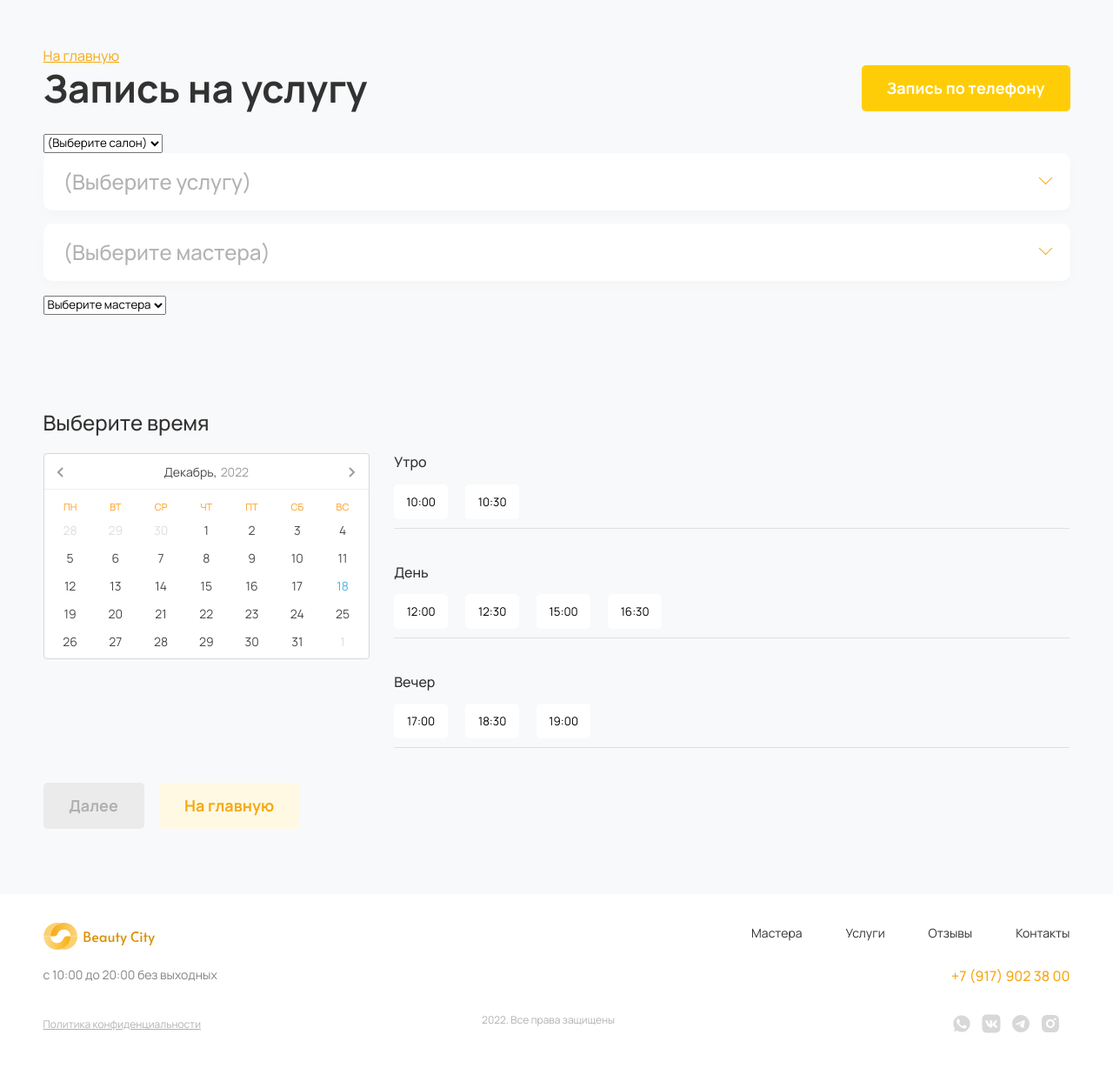
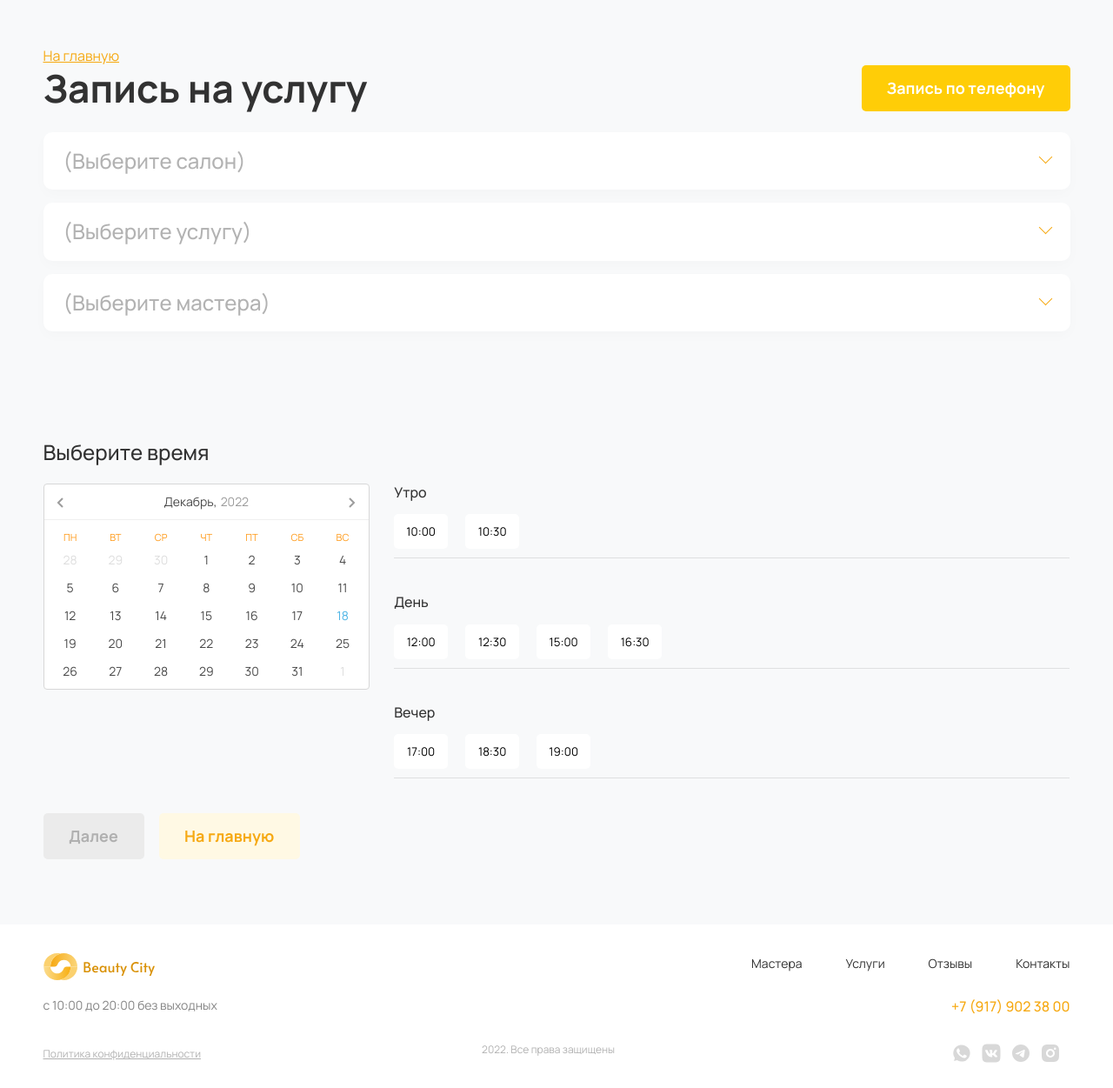
Before and after one commit to alexSmkh/BeautyCity, a Django app: page /service in a window 1280 px wide. Shown: the part 79-1330 px from the top of the page at 87% size. Before the commit the page ends 1267 px from the top, so only its background shows below. Run offline with Django 3.2, Linux system fonts and the light colour scheme; data that the repository does not hold is empty; parts of the project's set-up code (start-up, migrations or seed data) failed here and were passed over; some libraries are stand-ins or nearby versions.

Commit message:
Revert "JUST HELP ME PLEEEEASE"
This reverts commit c2d6f1e7f87cb6ce9eeead3cd68f4dbd571ce584.

```diff
--- a/beauty/urls.py
+++ b/beauty/urls.py
@@ -1,5 +1,5 @@
 from django.urls import path
-from beauty.views import index, service, service_finally, notes, masters
+from beauty.views import index, service, service_finally, notes
 
 app_name = 'beauty'
 
@@ -7,6 +7,5 @@ urlpatterns = [
     path('', index, name='index'),
     path('service', service, name='service'),
     path('service_finally', service_finally, name='service_finally'),
-    path('notes', notes, name='notes'),
-    path('masters/', masters, name='masters')
+    path('notes', notes, name='notes')
 ]
--- a/beauty/views.py
+++ b/beauty/views.py
@@ -1,5 +1,5 @@
 from django.shortcuts import render, redirect
-from .models import Salon, Procedure, Employee, Feedback, Category
+from .models import Salon, Procedure, Employee, Feedback
 from users.forms import UserToCallForm
 
 
@@ -14,7 +14,6 @@ def index(request):
         'employees': employees,
         'feedbacks': feedbacks
     }
-
     if request.method == 'POST':
         form = UserToCallForm(request.POST)
         if form.is_valid():
@@ -30,34 +29,12 @@ def index(request):
 
 def service(request):
     salons = Salon.objects.all()
-    categories = Category.objects.all()
-    service_items = []
-
     context = {
         'salons': salons,
     }
 
-    for category in categories:
-        service_item = {
-            category.name: {procedure.name: procedure.price for procedure in category.procedure.all()}
-        }
-        service_items.append(service_item)
-
-    context['service_items'] = service_items
-
     return render(request, 'beauty/service.html', context)
 
-
-def masters(request):
-    salon = request.GET.get('salons')
-    print(salon)
-    employees = Employee.objects.filter(salon__salon_name=salon)
-    print(employees)
-    context = {
-            'employees': employees,
-        }
-
-    return render(request, 'beauty/master.html', context)
 
 def service_finally(request):
     return render(request, 'beauty/serviceFinally.html')
--- a/requirements.txt
+++ b/requirements.txt
@@ -5,4 +5,3 @@ dj-database-url==1.2.0
 django-phonenumber-field[phonenumbers]==7.0.1
 Pillow==9.3.0
 requests==2.28.1
-django-extensions==3.1.3
--- a/static/beauty/js/main.js
+++ b/static/beauty/js/main.js
@@ -150,7 +150,166 @@ $(document).ready(function() {
 		thisAddress = $(this).find('> .accordion__block_address').text()
 
 
+		if(thisName === 'BeautyCity Пушкинская') {
+			$('.service__masters > .panel').html(`
+				<div class="accordion__block fic">
+						  	<div class="accordion__block_elems fic">
+							  	<img src="img/masters/avatar/all.svg" alt="avatar" class="accordion__block_img">
+							  	<div class="accordion__block_master">Любой мастер</div>
+						  	</div>
+						  </div>
+						  <div class="accordion__block fic">
+						  	<div class="accordion__block_elems fic">
+							  	<img src="img/masters/avatar/pushkinskaya/1.svg" alt="avatar" class="accordion__block_img">
+							  	<div class="accordion__block_master">Елизавета Лапина</div>
+						  	</div>
+						  	<div class="accordion__block_prof">Мастер маникюра</div>
+						  </div>
+						  <div class="accordion__block fic">
+						  	<div class="accordion__block_elems fic">
+							  	<img src="img/masters/avatar/pushkinskaya/2.svg" alt="avatar" class="accordion__block_img">
+							  	<div class="accordion__block_master">Анна Сергеева</div>
+						  	</div>
+						  	<div class="accordion__block_prof">Парикмахер</div>
+						  </div>
+						  <div class="accordion__block fic">
+						  	<div class="accordion__block_elems fic">
+							  	<img src="img/masters/avatar/pushkinskaya/3.svg" alt="avatar" class="accordion__block_img">
+							  	<div class="accordion__block_master">Ева Колесова</div>
+						  	</div>
+						  	<div class="accordion__block_prof">Визажист</div>
+						  </div>
+						  <div class="accordion__block fic">
+						  	<div class="accordion__block_elems fic">
+							  	<img src="img/masters/avatar/pushkinskaya/4.svg" alt="avatar" class="accordion__block_img">
+							  	<div class="accordion__block_master">Мария Суворова</div>
+						  	</div>
+						  	<div class="accordion__block_prof">Стилист</div>
+						  </div>
+						  <div class="accordion__block fic">
+						  	<div class="accordion__block_elems fic">
+							  	<img src="img/masters/avatar/pushkinskaya/5.svg" alt="avatar" class="accordion__block_img">
+							  	<div class="accordion__block_master">Мария Максимова</div>
+						  	</div>
+						  	<div class="accordion__block_prof">Визажист</div>
+						  </div>
+						  <div class="accordion__block fic">
+						  	<div class="accordion__block_elems fic">
+							  	<img src="img/masters/avatar/pushkinskaya/6.svg" alt="avatar" class="accordion__block_img">
+							  	<div class="accordion__block_master">Анастасия Сергеева</div>
+						  	</div>
+						  	<div class="accordion__block_prof">Визажист</div>
+						  </div>
+			`)
+			// $('.service__masters div[data-masters="Pushkinskaya"]').addClass('vib')
+		}
+		console.log(thisName)
+		if(thisName === 'BeautyCity Ленина') {
 
+			$('.service__masters > .panel').html(`
+				<div class="accordion__block fic">
+						  	<div class="accordion__block_elems fic">
+							  	<img src="img/masters/avatar/all.svg" alt="avatar" class="accordion__block_img">
+							  	<div class="accordion__block_master">Любой мастер</div>
+						  	</div>
+						  </div>
+						  <div class="accordion__block fic">
+						  	<div class="accordion__block_elems fic">
+							  	<img src="img/masters/avatar/lenina/1.svg" alt="avatar" class="accordion__block_img">
+							  	<div class="accordion__block_master">Дарья Мартынова</div>
+						  	</div>
+						  	<div class="accordion__block_prof">Мастер маникюра</div>
+						  </div>
+						  <div class="accordion__block fic">
+						  	<div class="accordion__block_elems fic">
+							  	<img src="img/masters/avatar/lenina/2.svg" alt="avatar" class="accordion__block_img">
+							  	<div class="accordion__block_master">Амина Абрамова</div>
+						  	</div>
+						  	<div class="accordion__block_prof">Парикмахер</div>
+						  </div>
+						  <div class="accordion__block fic">
+						  	<div class="accordion__block_elems fic">
+							  	<img src="img/masters/avatar/lenina/3.svg" alt="avatar" class="accordion__block_img">
+							  	<div class="accordion__block_master">Милана Романова</div>
+						  	</div>
+						  	<div class="accordion__block_prof">Визажист</div>
+						  </div>
+						  <div class="accordion__block fic">
+						  	<div class="accordion__block_elems fic">
+							  	<img src="img/masters/avatar/lenina/4.svg" alt="avatar" class="accordion__block_img">
+							  	<div class="accordion__block_master">Диана Чернова</div>
+						  	</div>
+						  	<div class="accordion__block_prof">Стилист</div>
+						  </div>
+						  <div class="accordion__block fic">
+						  	<div class="accordion__block_elems fic">
+							  	<img src="img/masters/avatar/lenina/5.svg" alt="avatar" class="accordion__block_img">
+							  	<div class="accordion__block_master">Полина Лукьянова</div>
+						  	</div>
+						  	<div class="accordion__block_prof">Визажист</div>
+						  </div>
+						  <div class="accordion__block fic">
+						  	<div class="accordion__block_elems fic">
+							  	<img src="img/masters/avatar/lenina/6.svg" alt="avatar" class="accordion__block_img">
+							  	<div class="accordion__block_master">Вера Дмитриева</div>
+						  	</div>
+						  	<div class="accordion__block_prof">Визажист</div>
+						  </div>
+			`)
+		}
+
+		if(thisName === 'BeautyCity Красная') {
+			$('.service__masters > .panel').html(`
+				<div class="accordion__block fic">
+						  	<div class="accordion__block_elems fic">
+							  	<img src="img/masters/avatar/all.svg" alt="avatar" class="accordion__block_img">
+							  	<div class="accordion__block_master">Любой мастер</div>
+						  	</div>
+						  </div>
+						  <div class="accordion__block fic">
+						  	<div class="accordion__block_elems fic">
+							  	<img src="img/masters/avatar/krasnaya/1.svg" alt="avatar" class="accordion__block_img">
+							  	<div class="accordion__block_master">Зоя Матвеева</div>
+						  	</div>
+						  </div>
+						  <div class="accordion__block fic">
+						  	<div class="accordion__block_elems fic">
+							  	<img src="img/masters/avatar/krasnaya/2.svg" alt="avatar" class="accordion__block_img">
+							  	<div class="accordion__block_master">Мария Родина</div>
+						  	</div>
+						  	<div class="accordion__block_prof">Мастер маникюра</div>
+						  </div>
+						  <div class="accordion__block fic">
+						  	<div class="accordion__block_elems fic">
+							  	<img src="img/masters/avatar/krasnaya/3.svg" alt="avatar" class="accordion__block_img">
+							  	<div class="accordion__block_master">Дарья Попова</div>
+						  	</div>
+						  	<div class="accordion__block_prof">Парикмахер</div>
+						  </div>
+						  <div class="accordion__block fic">
+						  	<div class="accordion__block_elems fic">
+							  	<img src="img/masters/avatar/krasnaya/4.svg" alt="avatar" class="accordion__block_img">
+							  	<div class="accordion__block_master">Ева Семенова</div>
+						  	</div>
+						  	<div class="accordion__block_prof">Визажист</div>
+						  </div>
+						  <div class="accordion__block fic">
+						  	<div class="accordion__block_elems fic">
+							  	<img src="img/masters/avatar/krasnaya/5.svg" alt="avatar" class="accordion__block_img">
+							  	<div class="accordion__block_master">Вера Романова</div>
+						  	</div>
+						  	<div class="accordion__block_prof">Стилист</div>
+						  </div>
+						  <div class="accordion__block fic">
+						  	<div class="accordion__block_elems fic">
+							  	<img src="img/masters/avatar/krasnaya/6.svg" alt="avatar" class="accordion__block_img">
+							  	<div class="accordion__block_master">Валерия Зуева</div>
+						  	</div>
+						  	<div class="accordion__block_prof">Визажист</div>
+						  </div>
+			`)
+
+		}
 
 		$(this).parent().parent().find('> button.active').addClass('selected').text(thisName + '  ' +thisAddress)
 		setTimeout(() => {
--- a/templates/beauty/base.html
+++ b/templates/beauty/base.html
@@ -17,8 +17,6 @@
 	<link rel="stylesheet" href="https://cdnjs.cloudflare.com/ajax/libs/slick-carousel/1.8.1/slick-theme.min.css" integrity="sha512-17EgCFERpgZKcm0j0fEq1YCJuyAWdz9KUtv1EjVuaOz8pDnh/0nZxmU6BBXwaaxqoi9PQXnRWqlcDB027hgv9A==" crossorigin="anonymous" referrerpolicy="no-referrer" />
     {%block css%}
     {% endblock %}
-    <!-- HTMX -->
-    <script src="https://unpkg.com/htmx.org@1.8.4" integrity="sha384-wg5Y/JwF7VxGk4zLsJEcAojRtlVp1FKKdGy1qN+OMtdq72WRvX/EdRdqg/LOhYeV" crossorigin="anonymous"></script>
 </head>
 <section id="mobMenu">
 			<div class="mobMenu">
--- a/templates/beauty/master.html
+++ /dev/null
@@ -1,15 +0,0 @@
-{% comment %} {% for employee in employees%}
-<div class="accordion__block fic" name="salons">
-    <div class="accordion__block_elems fic">
-        <img src="{{employee.avatar.url}}" alt="avatar" class="accordion__block_img">
-        <div class="accordion__block_master">{{employee.name}} {{employee.surname}}</div>
-    </div>
-    <div class="accordion__block_prof">{{employee.category.name}}</div>
-</div>
-{% endfor %} {% endcomment %}
-<select name="salon">
-    <option selected>Выберите мастера</option>
-    {% for employee in employees %}
-        <option value="{{employee.id}}">{{employee.name}}</option>
-    {% endfor %}
-</select>
--- a/templates/beauty/service.html
+++ b/templates/beauty/service.html
@@ -23,52 +23,103 @@
 				</div>
 
 				<form action="#" class="service__form">
+					<!-- <select name="selectSalon" id="" class="service__form_select">
+						<option value="" selected>(Выберите салон)</option>
+						<option value="salon1" >Салон 1</option>
+						<option value="salon2" >Салон 2</option>
+						<option value="salon3" >Салон 3</option>
+					</select> -->
 					<div class="service__form_block service__salons">
-					<select
-					name='salons'
-					hx-get="{% url 'beauty:masters' %}"
-					hx-trigger='change'
-					hx-targer='#masters'>
-					<button class="accordion"><option selected>(Выберите салон)</option></button>
+						<button class="accordion">(Выберите салон)</button>
 						<div class="panel">
 						{%for salon in salons%}
 						  <div class="accordion__block fic">
-								<option value="{{salon.salon_name}}">{{salon.salon_name}}</option>
+						  	<div class="accordion__block_intro">{{salon.salon_name}}</div>
 						  	<div class="accordion__block_address">{{salon.address}}</div>
 						  </div>
 						{% endfor %}
-					</select>
 					</div>
 					<div class="service__form_block service__services">
 						<button class="accordion">(Выберите услугу)</button>
 						<div class="panel">
-							{% for service_item in service_items%}
-								{% for category, procedure in service_item.items %}
-								<button class="accordion">{{category}}</button>
+							<button class="accordion">Парикмахерские услуги</button>
 						 	<div class="panel">
-									{% for procedure_category, procedure_price in procedure.items  %}
+
+							  	<!-- <div class="accordion__block_intro">Макияж</div> -->
 							  		<div class="accordion__block_items">
 							  			<div class="accordion__block_item fic">
-												<div class="accordion__block_item_intro"> {{procedure_category}}</div>
-												<div class="accordion__block_item_address">{{procedure_price}} ₽</div>
+							  				<div class="accordion__block_item_intro">Окрашивание волос</div>
+									  		<div class="accordion__block_item_address">5 000 ₽</div>
 							  			</div>
-										</div>
-									{% endfor %}
-								</div>
-								{% endfor %}
-							{% endfor %}
+
+							  			<div class="accordion__block_item fic">
+							  				<div class="accordion__block_item_intro">Укладка волос</div>
+									  		<div class="accordion__block_item_address">1 500 ₽</div>
 							  			</div>
 								  </div>
 
+							</div>
+						 	<button class="accordion">Ногтевой сервис</button>
+							<div class="panel">
+
+							  	<!-- <div class="accordion__block_intro">Макияж</div> -->
+							  		<div class="accordion__block_items">
+							  			<div class="accordion__block_item fic">
+							  				<div class="accordion__block_item_intro">Маникюр. Классический</div>
+									  		<div class="accordion__block_item_address">1 400 ₽</div>
+							  			</div>
+
+							  			<div class="accordion__block_item fic">
+							  				<div class="accordion__block_item_intro">Педикюр</div>
+									  		<div class="accordion__block_item_address">1 400 ₽</div>
+							  			</div>
+							  			<div class="accordion__block_item fic">
+							  				<div class="accordion__block_item_intro">Наращивание ногтей</div>
+									  		<div class="accordion__block_item_address">1 400 ₽</div>
+							  			</div>
+								  </div>
+
+							</div>
+						 <!--  <div class="accordion__block">
+						  	<div class="accordion__block_intro">Парикмахерские услуги</div>
+						  </div>
+						  <div class="accordion__block">
+						  	<div class="accordion__block_intro">Ногтевой сервис</div>
+						  </div> -->
+						  <button class="accordion">Макияж</button>
+						  <div class="panel">
+
+
+							  	<!-- <div class="accordion__block_intro">Макияж</div> -->
+							  		<div class="accordion__block_items">
+							  			<div class="accordion__block_item fic">
+							  				<div class="accordion__block_item_intro">Дневной макияж</div>
+									  		<div class="accordion__block_item_address">1 400 ₽</div>
+							  			</div>
+
+							  			<div class="accordion__block_item fic">
+							  				<div class="accordion__block_item_intro">Свадебный макияж</div>
+									  		<div class="accordion__block_item_address">3 000 ₽</div>
+							  			</div>
+							  			<div class="accordion__block_item fic">
+							  				<div class="accordion__block_item_intro">Вечерний макияж</div>
+									  		<div class="accordion__block_item_address">2 000 ₽</div>
+							  			</div>
+								  </div>
+
+							</div>
+						</div>
+					</div>
 					<div class="service__form_block service__masters">
 						<button class="accordion">(Выберите мастера)</button>
-						<div id='masters'>
-							{% include 'beauty/master.html' %}
+						<div class="panel">
+
 						</div>
 
 
 
 					</div>
+
 				</form>
 			</div>
 		</div>
```
Also changed, not shown: beauty/models.py (+31 -31 lines), beauty/migrations/0003_auto_20221217_1753.py (deleted), beauty/migrations/0004_alter_employee_salon.py (deleted), beauty/migrations/0005_alter_employee_salon.py (deleted). Lines whose indentation alone changed are shown as unchanged.
